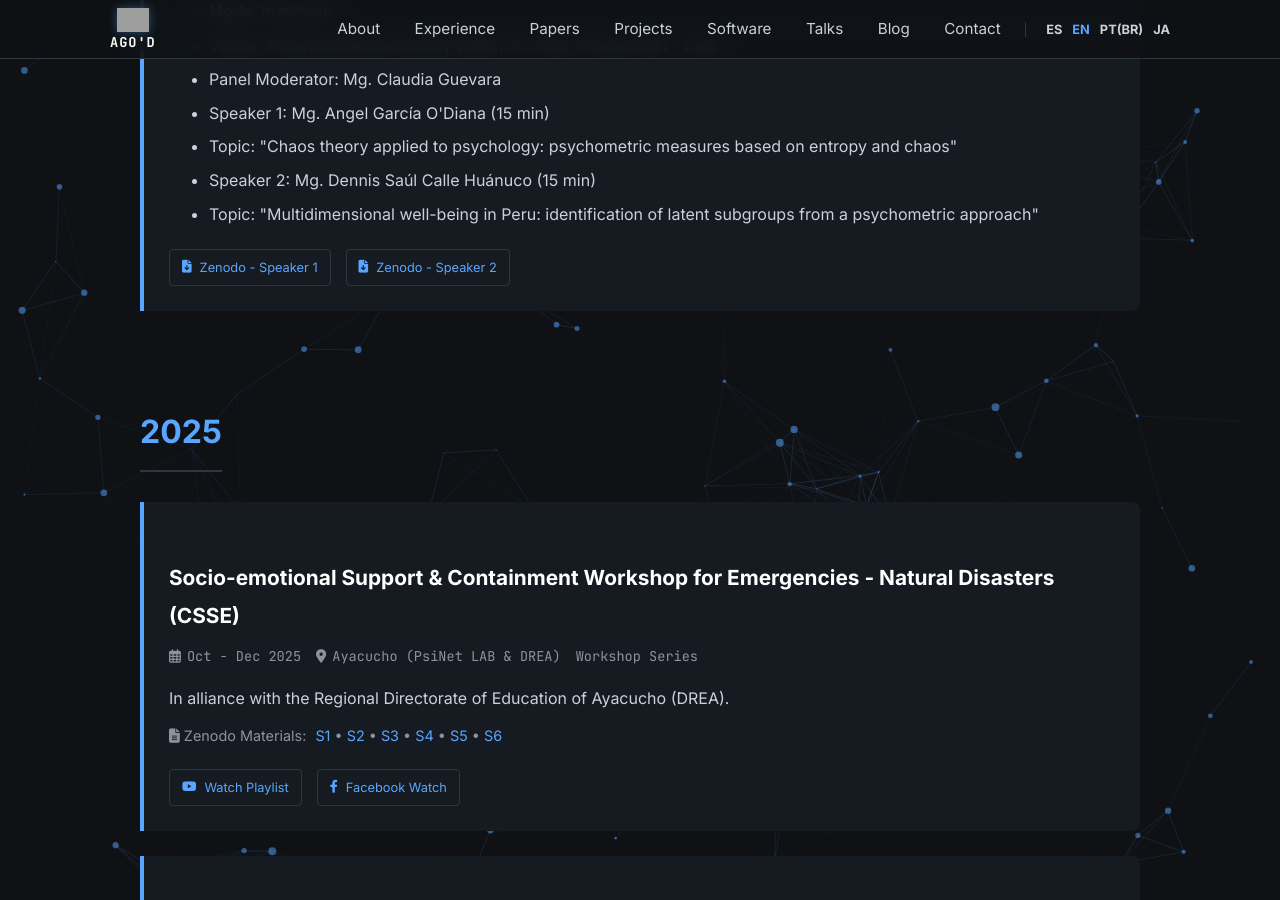
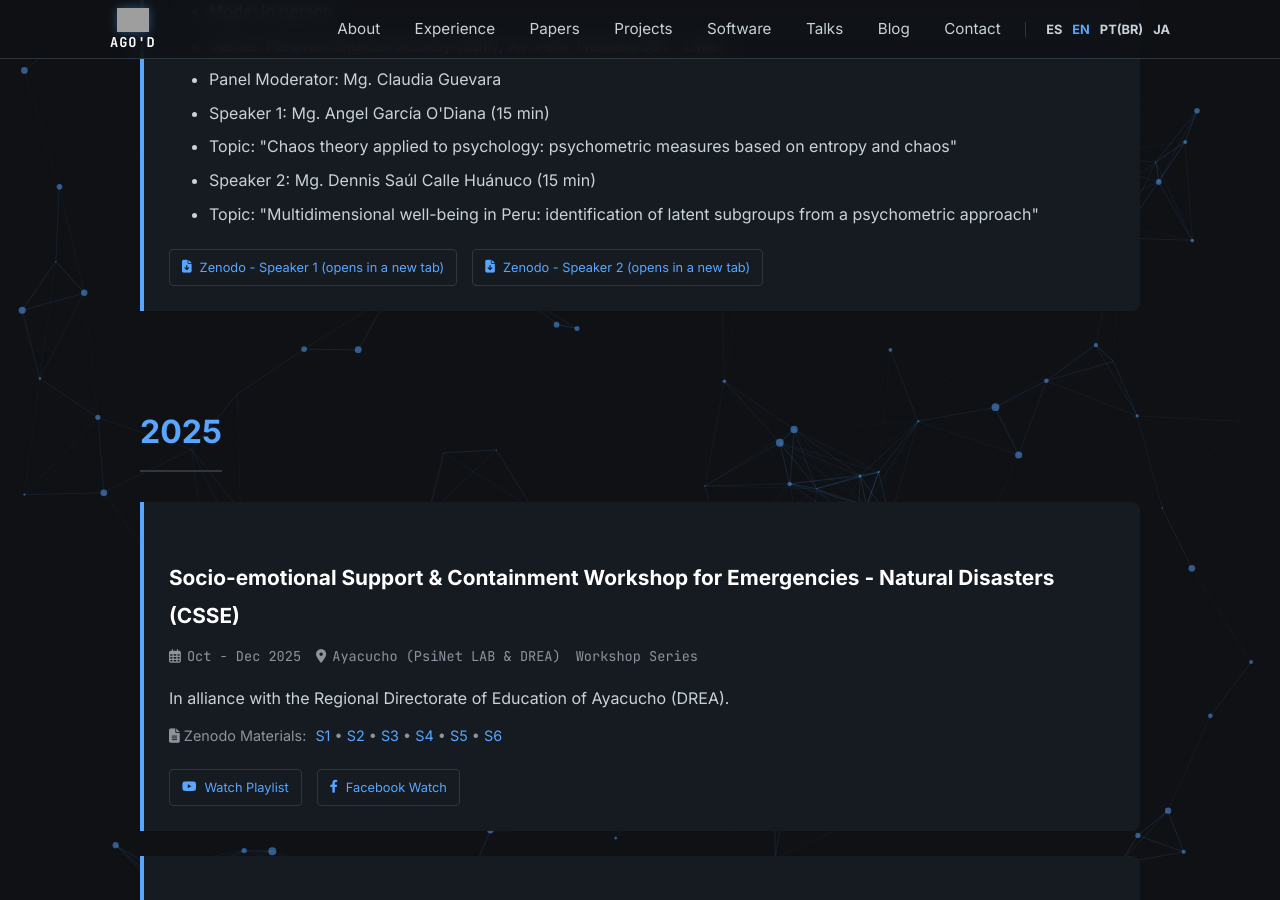
Before and after one commit to AngelGarciaODiana/AngelGarciaODiana.github.io, a Jekyll site: the page built from talks.md, in a window 1280 px wide and 900 px high, scrolled down 632 px. Built offline with Jekyll 4.4.1, drawn with Linux system fonts in a browser that asks for light colours; part of the change alters nothing that is shown; grey boxes are pictures that could not be loaded.

Commit message:
Localize new-tab notice in Zenodo link text
Co-authored-by: AngelGarciaODiana <79344751+AngelGarciaODiana@users.noreply.github.com>

```diff
--- a/assets/js/translations.js
+++ b/assets/js/translations.js
@@ -108,8 +108,8 @@ const translations = {
         "talk_apr26_topic1": "Tema: \"Teoría del caos aplicada a la psicología: medidas psicométricas basadas en entropía y caos\"",
         "talk_apr26_speaker2": "Ponente 2: Mg. Dennis Saúl Calle Huánuco (15 min)",
         "talk_apr26_topic2": "Tema: \"Bienestar multidimensional en Perú: identificación de subgrupos latentes desde un enfoque psicométrico\"",
-        "talk_apr26_material1": "Zenodo - Ponente 1",
-        "talk_apr26_material2": "Zenodo - Ponente 2",
+        "talk_apr26_material1": "Zenodo - Ponente 1 (abre en una nueva pestaña)",
+        "talk_apr26_material2": "Zenodo - Ponente 2 (abre en una nueva pestaña)",
 
         "talk_may25_title": "Modelando con Jamovi: Introducción Práctica al Análisis de Regresión",
         "talk_may25_desc": "Introducción práctica al análisis de regresión usando Jamovi para investigadores.",
@@ -266,8 +266,8 @@ const translations = {
         "talk_apr26_topic1": "Topic: \"Chaos theory applied to psychology: psychometric measures based on entropy and chaos\"",
         "talk_apr26_speaker2": "Speaker 2: Mg. Dennis Saúl Calle Huánuco (15 min)",
         "talk_apr26_topic2": "Topic: \"Multidimensional well-being in Peru: identification of latent subgroups from a psychometric approach\"",
-        "talk_apr26_material1": "Zenodo - Speaker 1",
-        "talk_apr26_material2": "Zenodo - Speaker 2",
+        "talk_apr26_material1": "Zenodo - Speaker 1 (opens in a new tab)",
+        "talk_apr26_material2": "Zenodo - Speaker 2 (opens in a new tab)",
 
         "talk_may25_title": "Modeling with Jamovi: A Practical Introduction to Regression Analysis",
         "talk_may25_desc": "Practical introduction to regression analysis using Jamovi software.",
@@ -420,8 +420,8 @@ const translations = {
         "talk_apr26_topic1": "Tema: \"Teoria do caos aplicada à psicologia: medidas psicométricas baseadas em entropia e caos\"",
         "talk_apr26_speaker2": "Palestrante 2: Mg. Dennis Saúl Calle Huánuco (15 min)",
         "talk_apr26_topic2": "Tema: \"Bem-estar multidimensional no Peru: identificação de subgrupos latentes a partir de uma abordagem psicométrica\"",
-        "talk_apr26_material1": "Zenodo - Palestrante 1",
-        "talk_apr26_material2": "Zenodo - Palestrante 2",
+        "talk_apr26_material1": "Zenodo - Palestrante 1 (abre em uma nova aba)",
+        "talk_apr26_material2": "Zenodo - Palestrante 2 (abre em uma nova aba)",
 
         "talk_may25_title": "Modelando com Jamovi: Introdução prática à análise de regressão",
         "talk_may25_desc": "Introdução prática à análise de regressão usando o software Jamovi.",
@@ -575,8 +575,8 @@ const translations = {
         "talk_apr26_topic1": "テーマ: 「心理学へのカオス理論の応用：エントロピーとカオスに基づく心理測定指標」",
         "talk_apr26_speaker2": "発表者2: Mg. Dennis Saúl Calle Huánuco（15分）",
         "talk_apr26_topic2": "テーマ: 「ペルーにおける多次元的ウェルビーイング：心理測定アプローチによる潜在サブグループの特定」",
-        "talk_apr26_material1": "Zenodo - 発表者1",
-        "talk_apr26_material2": "Zenodo - 発表者2",
+        "talk_apr26_material1": "Zenodo - 発表者1（新しいタブで開きます）",
+        "talk_apr26_material2": "Zenodo - 発表者2（新しいタブで開きます）",
 
         "talk_may25_title": "Jamoviによるモデリング：回帰分析の実践入門",
         "talk_may25_desc": "Jamoviソフトウェアを使用した回帰分析の実践的入門。",
--- a/talks.md
+++ b/talks.md
@@ -28,11 +28,11 @@ layout: default
                 <li data-i18n="talk_apr26_topic2">Topic: "Multidimensional well-being in Peru: identification of latent subgroups from a psychometric approach"</li>
             </ul>
             <div class="talk-links">
-                <a href="https://doi.org/10.5281/zenodo.22913327" target="_blank" rel="noopener noreferrer" class="talk-btn btn-zenodo" aria-label="Zenodo material for Speaker 1 (opens in a new tab)">
+                <a href="https://doi.org/10.5281/zenodo.22913327" target="_blank" rel="noopener noreferrer" class="talk-btn btn-zenodo">
                     <i class="fas fa-file-download"></i>
                     <span data-i18n="talk_apr26_material1">Zenodo - Speaker 1</span>
                 </a>
-                <a href="https://doi.org/10.5281/zenodo.22913710" target="_blank" rel="noopener noreferrer" class="talk-btn btn-zenodo" aria-label="Zenodo material for Speaker 2 (opens in a new tab)">
+                <a href="https://doi.org/10.5281/zenodo.22913710" target="_blank" rel="noopener noreferrer" class="talk-btn btn-zenodo">
                     <i class="fas fa-file-download"></i>
                     <span data-i18n="talk_apr26_material2">Zenodo - Speaker 2</span>
                 </a>
```
